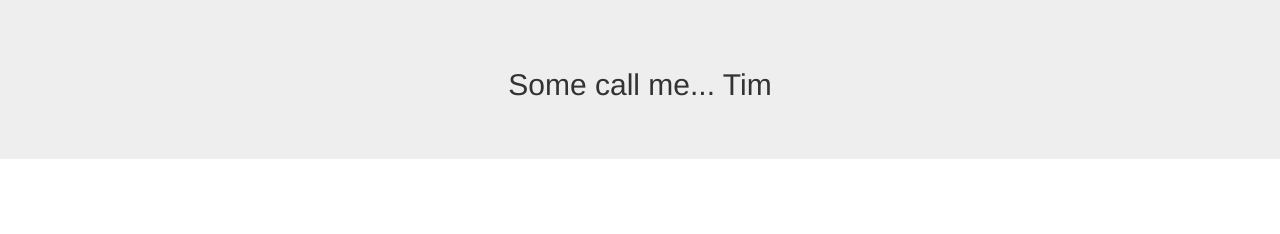
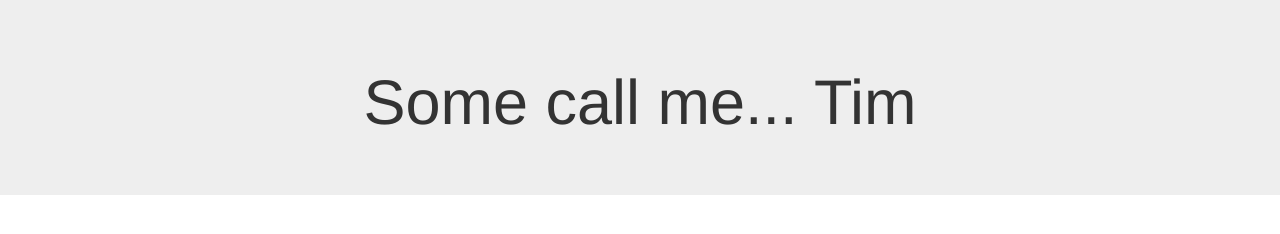
Before and after one commit to t-coulter/t-coulter.github.io, a plain HTML site: page index.html in a window 1280 px wide. Drawn offline with nearby package versions, Linux system fonts and the light colour scheme.

Commit message:
Update index.html

```diff
--- a/index.html
+++ b/index.html
@@ -11,7 +11,7 @@
 <body>
 
   <div class="jumbotron text-center">
-    <h2>Some call me... Tim</h2>
+    <h1>Some call me... Tim</h1>
   </div>
 
   </body>
```
